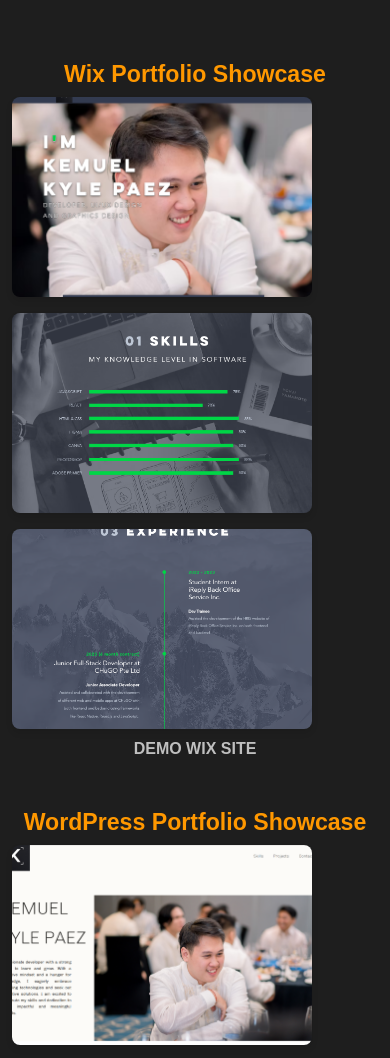
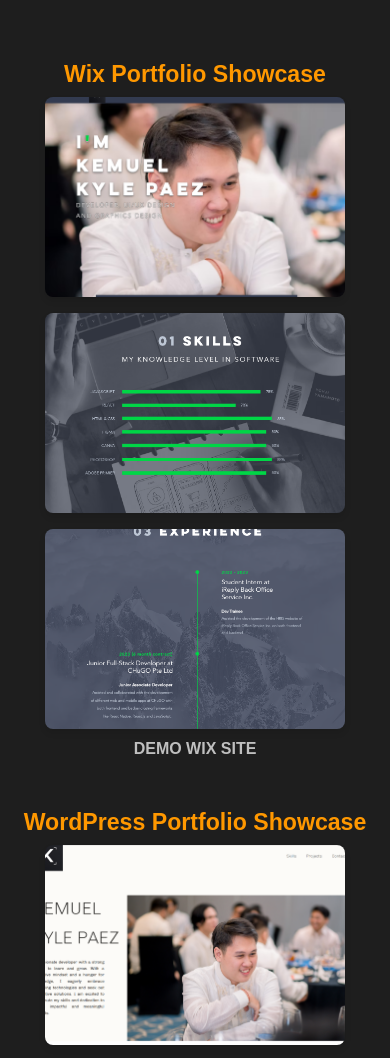
Before and after one commit to KemuelPaez/kem-portfolio, a plain HTML site: page pages/project-2.html in a window 390 px wide. Shown: the part 380-1438 px from the top of the page. Drawn offline with Linux system fonts and the light colour scheme; a web font is replaced by a local one.

Commit message:
adjust mobile responsiveness

```diff
--- a/pages/project-2.html
+++ b/pages/project-2.html
@@ -80,14 +80,20 @@
 					</div>
 					<div class="col-12">
 						<div class="row g-3">
-							<div class="col-md-4 shadow-effect">
-								<img src="../assets/images/wix-demo1.png" style="width: 300px; height: 200px; object-fit: cover; border-radius: 8px; box-shadow: 0 4px 6px rgba(0, 0, 0, 0.1);" alt="Wix Design 1" data-bs-toggle="modal" data-bs-target="#imageModal" onclick="showImage(this)">
+							<div class="col-md-4">
+								<img src="../assets/images/wix-demo1.png"
+									style="width: 300px; height: 200px; object-fit: cover; border-radius: 8px; box-shadow: 0 4px 6px rgba(0, 0, 0, 0.1);"
+									alt="Wix Design 1" class="d-block mx-auto" data-bs-toggle="modal" data-bs-target="#imageModal" onclick="showImage(this)">
 							</div>
-							<div class="col-md-4 shadow-effect">
-								<img src="../assets/images/wix-demo2.png" style="width: 300px; height: 200px; object-fit: cover; border-radius: 8px; box-shadow: 0 4px 6px rgba(0, 0, 0, 0.1);" alt="Wix Design 2" data-bs-toggle="modal" data-bs-target="#imageModal" onclick="showImage(this)">
+							<div class="col-md-4">
+								<img src="../assets/images/wix-demo2.png"
+									style="width: 300px; height: 200px; object-fit: cover; border-radius: 8px; box-shadow: 0 4px 6px rgba(0, 0, 0, 0.1);"
+									alt="Wix Design 2" class="d-block mx-auto" data-bs-toggle="modal" data-bs-target="#imageModal" onclick="showImage(this)">
 							</div>
-							<div class="col-md-4 shadow-effect">
-								<img src="../assets/images/wix-demo3.png" style="width: 300px; height: 200px; object-fit: cover; border-radius: 8px; box-shadow: 0 4px 6px rgba(0, 0, 0, 0.1);" alt="Wix Design 3" data-bs-toggle="modal" data-bs-target="#imageModal" onclick="showImage(this)">
+							<div class="col-md-4">
+								<img src="../assets/images/wix-demo3.png"
+									style="width: 300px; height: 200px; object-fit: cover; border-radius: 8px; box-shadow: 0 4px 6px rgba(0, 0, 0, 0.1);"
+									alt="Wix Design 3" class="d-block mx-auto" data-bs-toggle="modal" data-bs-target="#imageModal" onclick="showImage(this)">
 							</div>
 						</div>
 						<div class="text-center mt-2">
@@ -106,14 +112,20 @@
 					</div>
 					<div class="col-12">
 						<div class="row g-3">
-							<div class="col-md-4 shadow-effect">
-								<img src="../assets/images/wordpress-proj1.png" style="width: 300px; height: 200px; object-fit: cover; border-radius: 8px; box-shadow: 0 4px 6px rgba(0, 0, 0, 0.1);" alt="WordPress Design 1" data-bs-toggle="modal" data-bs-target="#imageModal" onclick="showImage(this)">
+							<div class="col-md-4">
+								<img src="../assets/images/wordpress-proj1.png"
+									style="width: 300px; height: 200px; object-fit: cover; border-radius: 8px; box-shadow: 0 4px 6px rgba(0, 0, 0, 0.1);"
+									alt="WordPress Design 1" class="d-block mx-auto" data-bs-toggle="modal" data-bs-target="#imageModal" onclick="showImage(this)">
 							</div>
-							<div class="col-md-4 shadow-effect">
-								<img src="../assets/images/wordpress-proj2.png" style="width: 300px; height: 200px; object-fit: cover; border-radius: 8px; box-shadow: 0 4px 6px rgba(0, 0, 0, 0.1);" alt="WordPress Design 2" data-bs-toggle="modal" data-bs-target="#imageModal" onclick="showImage(this)">
+							<div class="col-md-4">
+								<img src="../assets/images/wordpress-proj2.png"
+									style="width: 300px; height: 200px; object-fit: cover; border-radius: 8px; box-shadow: 0 4px 6px rgba(0, 0, 0, 0.1);"
+									alt="WordPress Design 2" class="d-block mx-auto" data-bs-toggle="modal" data-bs-target="#imageModal" onclick="showImage(this)">
 							</div>
-							<div class="col-md-4 shadow-effect">
-								<img src="../assets/images/wordpress-proj3.png" style="width: 300px; height: 200px; object-fit: cover; border-radius: 8px; box-shadow: 0 4px 6px rgba(0, 0, 0, 0.1);" alt="WordPress Design 3" data-bs-toggle="modal" data-bs-target="#imageModal" onclick="showImage(this)">
+							<div class="col-md-4">
+								<img src="../assets/images/wordpress-proj3.png"
+									style="width: 300px; height: 200px; object-fit: cover; border-radius: 8px; box-shadow: 0 4px 6px rgba(0, 0, 0, 0.1);"
+									alt="WordPress Design 3" class="d-block mx-auto" data-bs-toggle="modal" data-bs-target="#imageModal" onclick="showImage(this)">
 							</div>
 						</div>
 						<div class="text-center mt-2">
```
